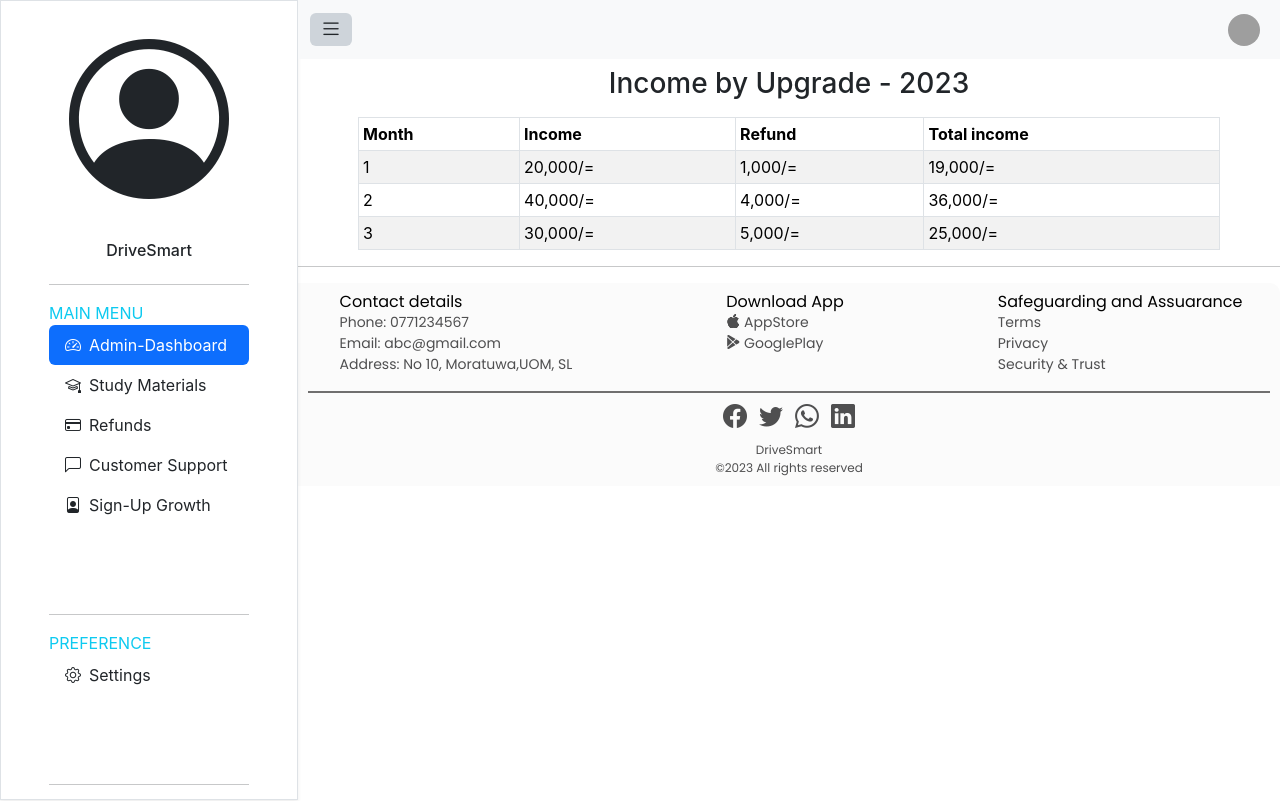
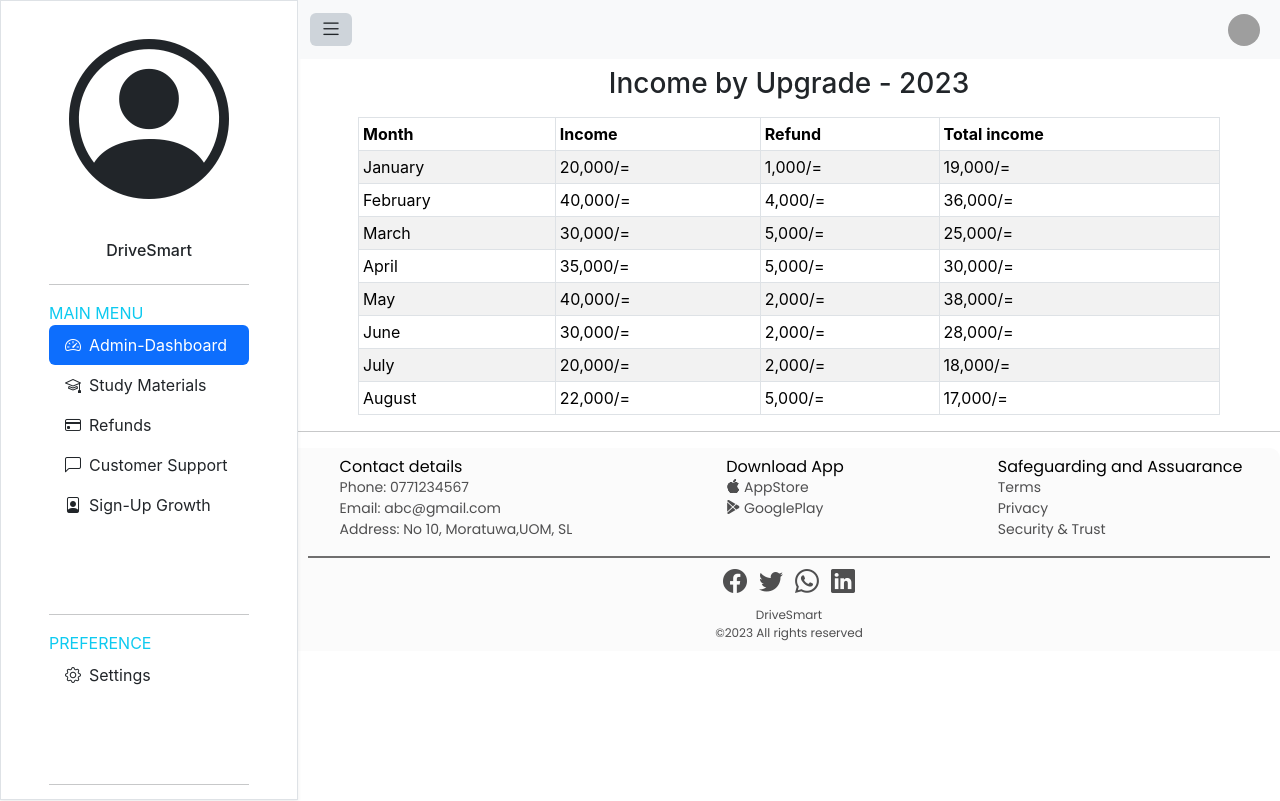
Before and after one commit to OshnMdw/DriveSmart-Admin, a React (Create React App) app: page /income in a window 1280 px wide. Built offline with nearby package versions, Linux system fonts and the light colour scheme; grey boxes are pictures that could not be loaded.

Commit message:
Months change

```diff
--- a/src/views/IncomeView.js
+++ b/src/views/IncomeView.js
@@ -21,22 +21,52 @@
       </thead>
       <tbody>
         <tr>
-          <td>1</td>
+          <td>January</td>
           <td>20,000/=</td>
           <td>1,000/=</td>
           <td>19,000/=</td>
         </tr>
         <tr>
-          <td>2</td>
+          <td>February</td>
           <td>40,000/=</td>
           <td>4,000/=</td>
           <td>36,000/=</td>
         </tr>
         <tr>
-          <td>3</td>
+          <td>March</td>
           <td>30,000/=</td>
           <td>5,000/=</td>
           <td>25,000/=</td>
+        </tr>
+        <tr>
+          <td>April</td>
+          <td>35,000/=</td>
+          <td>5,000/=</td>
+          <td>30,000/=</td>
+        </tr>
+        <tr>
+          <td>May</td>
+          <td>40,000/=</td>
+          <td>2,000/=</td>
+          <td>38,000/=</td>
+        </tr>
+        <tr>
+          <td>June</td>
+          <td>30,000/=</td>
+          <td>2,000/=</td>
+          <td>28,000/=</td>
+        </tr>
+        <tr>
+          <td>July</td>
+          <td>20,000/=</td>
+          <td>2,000/=</td>
+          <td>18,000/=</td>
+        </tr>
+        <tr>
+          <td>August</td>
+          <td>22,000/=</td>
+          <td>5,000/=</td>
+          <td>17,000/=</td>
         </tr>
       </tbody>
     </Table>
```
